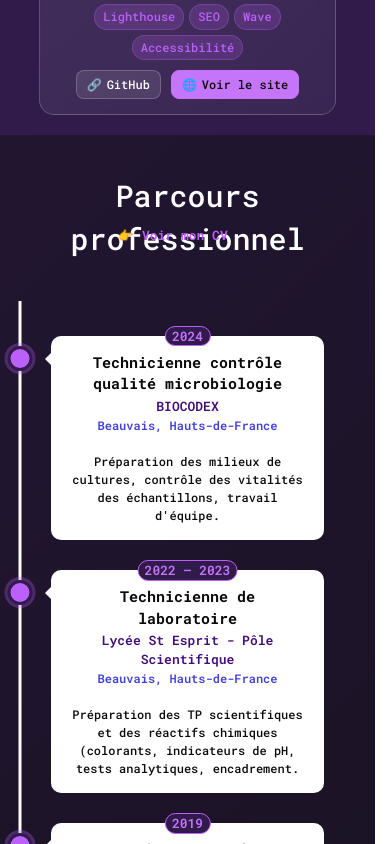
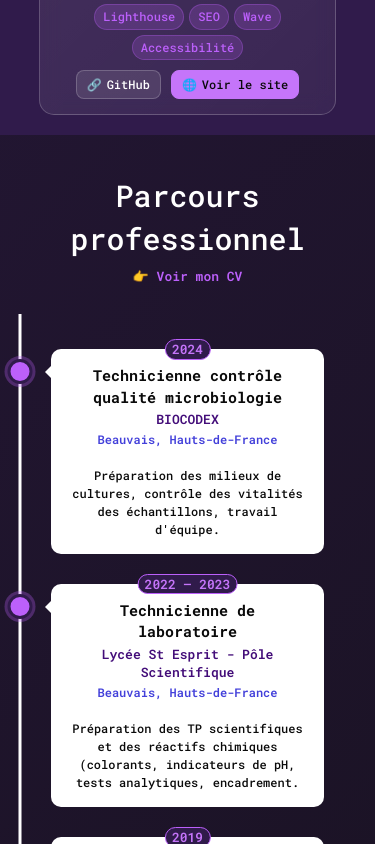
Before and after one commit to ProjetsDevFanny/Projet8_OCR_Portfolio, a React (Vite) app: page / in a window 390 px wide. Shown: the part 2440-3284 px from the top of the page. Built offline with nearby package versions, Linux system fonts and the light colour scheme; a web font is replaced by a local one.

Commit message:
fix(history.scss): cv-link flex position in responsive tablet & mobile

```diff
--- a/src/Components/Sections/History/History-global/history.scss
+++ b/src/Components/Sections/History/History-global/history.scss
@@ -19,14 +19,24 @@
   &__container {
     @include container-style;
     flex-direction: column;
-    align-items: center;
-    justify-content: center;
+    @include center-flex;
   }
 
   &__title {
     margin-bottom: 4rem;
     text-align: center;
     position: relative;
+
+    @include tablet {
+      @include center-flex;
+      flex-direction: column;
+      gap: 1.5rem;
+      margin-bottom: 2rem;
+    }
+
+    @include mobile {
+      margin-bottom: 2rem;
+    }
 
     .cv-link {
       position: absolute;
@@ -39,9 +49,11 @@
       text-decoration: none;
       transition: all 0.4s ease;
 
+      // En tablet, on annule le positionnement absolu pour que le lien passe
+      // naturellement en dessous du titre (en colonne).
       @include tablet {
-        top: 60px;
-        right: 38%;
+        position: static;
+        @include center-flex;
       }
 
       &:hover {
@@ -50,11 +62,7 @@
       }
     }
   }
-
-    @include mobile {
-      margin-bottom: 2rem;
-    }
-  }
+}
 
 
 /* Timeline */
```
